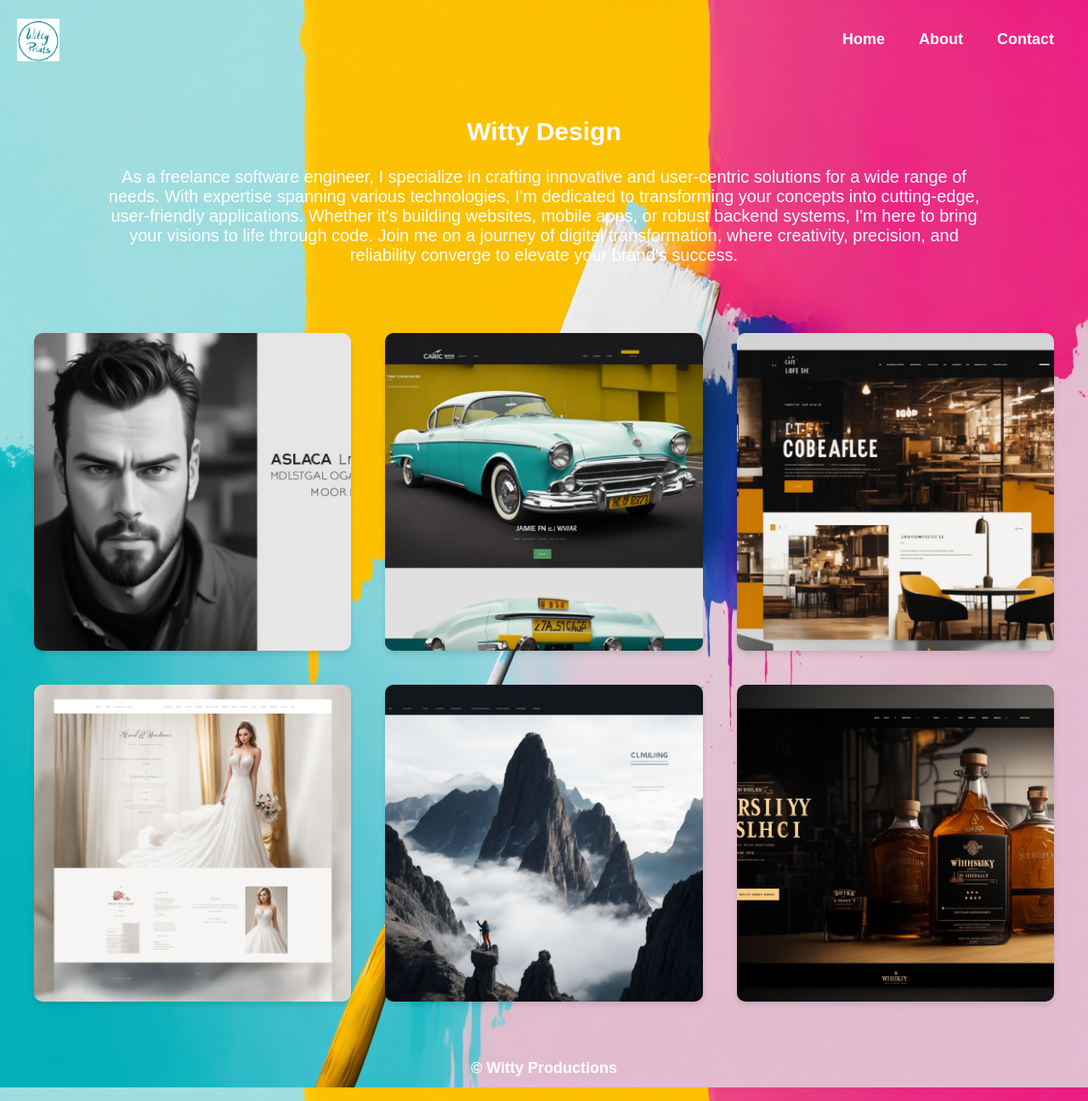
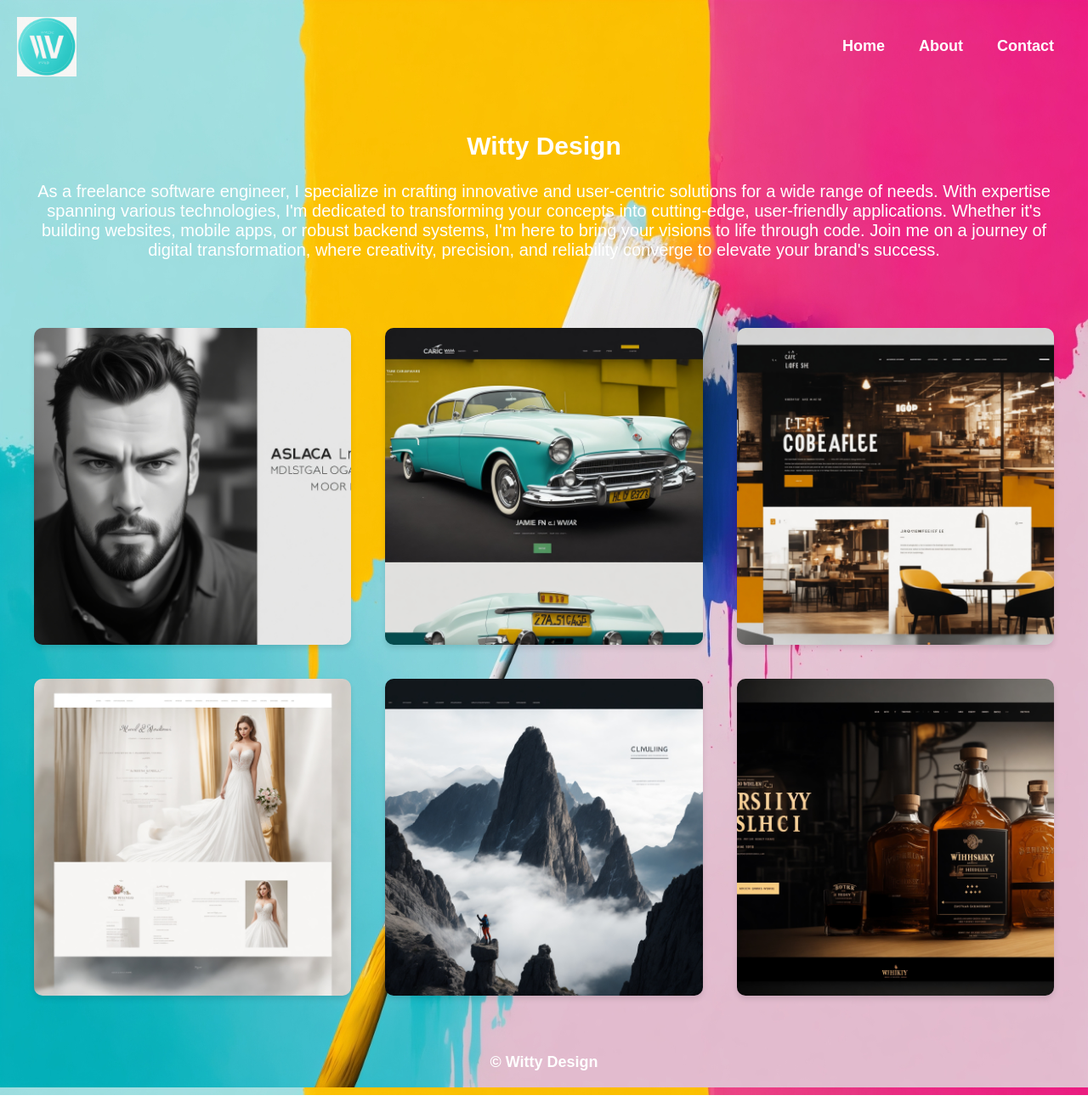
Before and after one commit to JadeHaney/new_portfolio, a plain HTML site: page index.html in a window 1280 px wide. Shown: the whole page at 85% size. Drawn offline with Linux system fonts and the light colour scheme.

Commit message:
new commit

```diff
--- a/index.html
+++ b/index.html
@@ -11,7 +11,7 @@
   <body>
     <header>
         <div class="logo">
-            <img src="witty-prints-logo.png" alt="Your Logo">
+            <img src="JW.jpg" alt="Your Logo">
         </div>
         <nav>
             <ul>
@@ -89,7 +89,7 @@
     <footer>
         <!-- Contact information and copyright notice -->
         <div class="copyright">
-            <p>&copy; Witty Productions</p>
+            <p>&copy; Witty Design</p>
         </div>
     </footer>
     <script src="script.js"></script>
--- a/style.css
+++ b/style.css
@@ -36,8 +36,8 @@ nav li {
 .logo img {
     max-width: 100px; /* Adjust the logo size as needed */
     height: auto;
-    width: 50px;
-    height: 50px;
+    width: 70px;
+    height: 70px;
 }
 
 section {
@@ -70,16 +70,16 @@ nav a:visited {
     /* Add styles for the image carousel */
     font-size: 20px;
     text-align: center;
-    margin-left: 100px;
-    margin-right: 100px;
+    margin-left: 10px;
+    margin-right: 10px;
 }
 
 #about {
     /* Add styles for the about section */
     font-size: 20px;
     text-align: center;
-    margin-left: 100px;
-    margin-right: 100px;
+    margin-left: 10px;
+    margin-right: 10px;
 }
 
 #gallery {
@@ -93,8 +93,8 @@ nav a:visited {
     /* Add styles for the about section */
     font-size: 20px;
     text-align: center;
-    margin-left: 100px;
-    margin-right: 100px;
+    margin-left: 10px;
+    margin-right: 10px;
 }
 
 /* Style each project thumbnail */
```
Also changed, not shown: JW.jpg (added).
